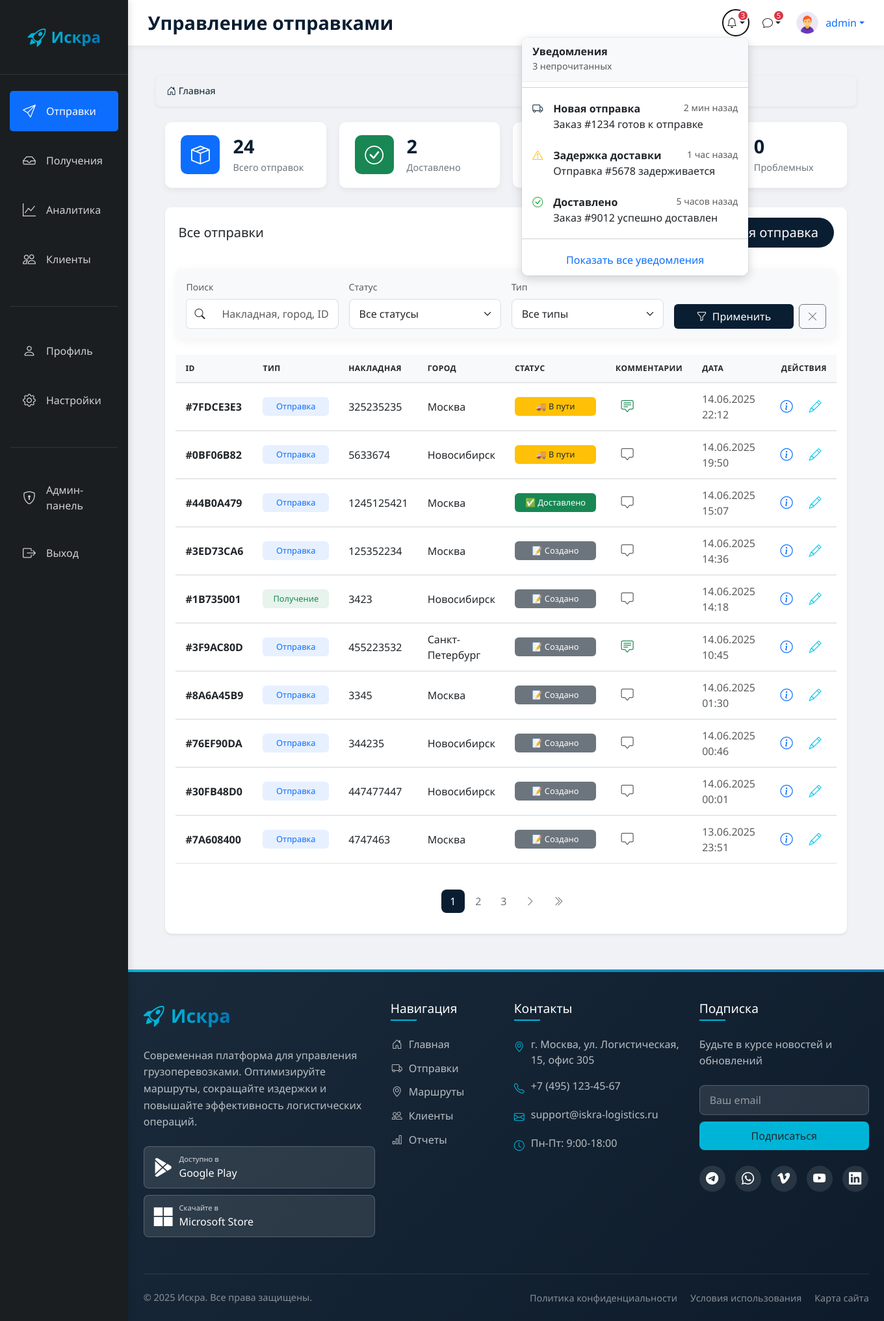
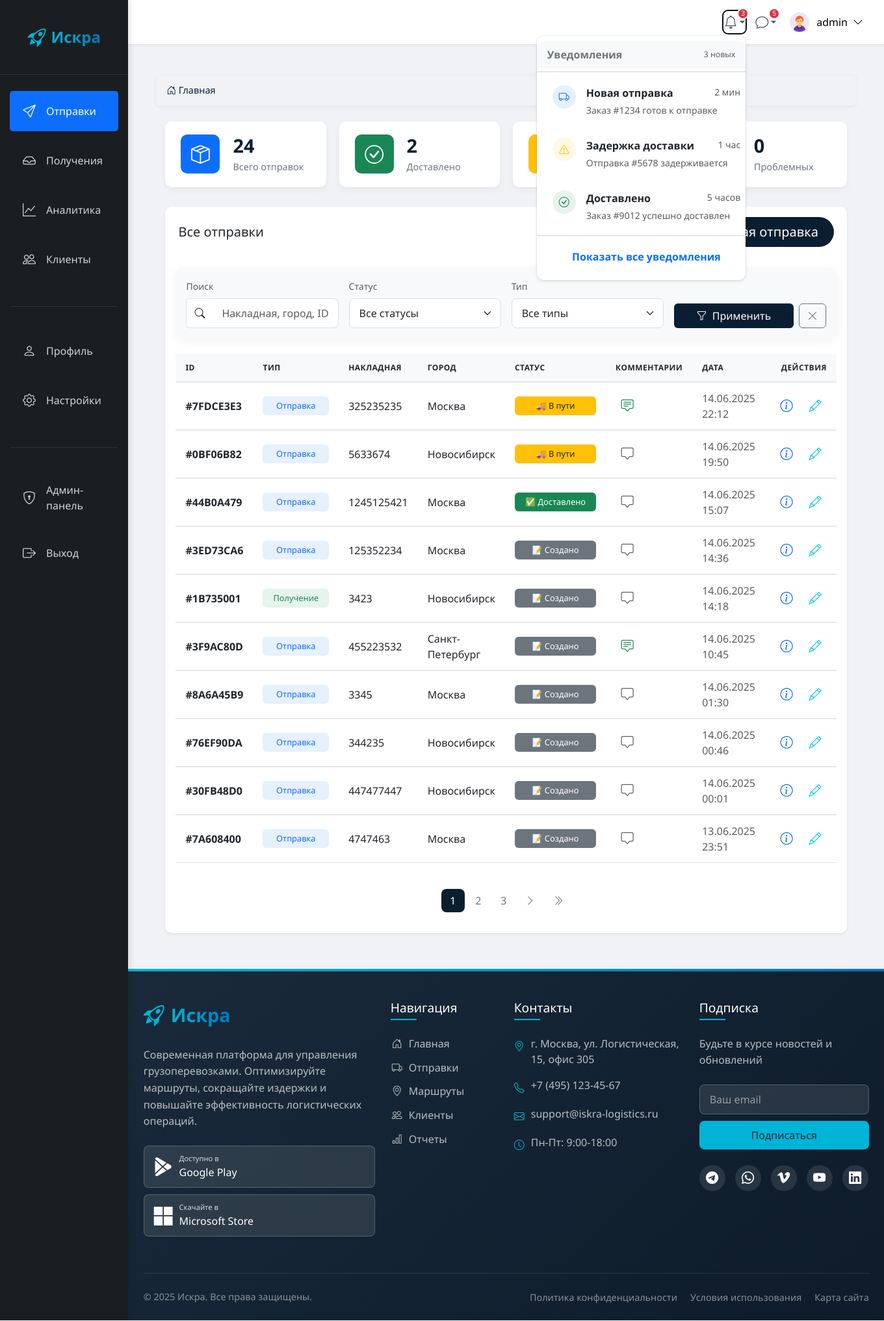
Before and after one commit to Pashadark/logistic_admin, a Django app: page / in a window 1360 px wide, after a click that opens the changed part. Shown: the whole page at 65% size. Run offline with Django 4.2, Linux system fonts and the light colour scheme; a user stored in the database is signed in; data comes from the database, SQL or seed files in the repository; both versions use the stored data as it was after the commit.

Commit message:
Header work

```diff
--- a/core/static/core/css/style.css
+++ b/core/static/core/css/style.css
@@ -47,6 +47,158 @@ body {
 .stat-card:hover {
     transform: translateY(-5px);
     box-shadow: 0 10px 20px rgba(0,0,0,0.1);
+}
+/* Header styles */
+.header {
+    padding: 12px 24px;
+    box-shadow: 0 1px 3px rgba(0,0,0,0.05);
+    z-index: 100;
+    display: flex;
+    align-items: center;
+    justify-content: space-between;
+    gap: 15px;
+}
+
+.header-container {
+    display: flex;
+    align-items: center;
+    justify-content: space-between;
+    width: 100%;
+    max-width: 1600px;
+    margin: 0 auto;
+}
+
+/* Button icons */
+.btn-icon {
+    display: flex;
+    align-items: center;
+    justify-content: center;
+    width: 36px;
+    height: 36px;
+    border-radius: 8px;
+    background: transparent;
+    border: none;
+    transition: all 0.2s ease;
+    position: relative;
+    color: #495057;
+    margin-left: 8px;
+}
+
+.btn-icon:hover {
+    background: rgba(0, 0, 0, 0.05);
+    transform: scale(1.05);
+}
+
+.btn-icon:active {
+    transform: scale(0.95);
+}
+
+/* Notification badge */
+.notification-badge {
+    position: absolute;
+    top: -4px;
+    right: -4px;
+    background: var(--danger);
+    color: white;
+    font-size: 0.65rem;
+    min-width: 18px;
+    height: 18px;
+    border-radius: 50%;
+    display: flex;
+    align-items: center;
+    justify-content: center;
+    padding: 0 4px;
+    border: 2px solid white;
+}
+
+
+/* Dropdown styles */
+.dropdown-card {
+    border-radius: 12px;
+    border: 1px solid rgba(0,0,0,0.05);
+    padding: 8px 0;
+    min-width: 320px;
+}
+
+.dropdown-header {
+    background-color: #f8f9fa;
+    border-radius: 12px 12px 0 0;
+    padding: 12px 16px;
+}
+
+.dropdown-item {
+    padding: 8px 16px;
+    border-radius: 8px;
+    margin: 0 8px;
+    transition: all 0.2s;
+}
+
+.dropdown-item:hover {
+    background-color: #f1f3f5;
+}
+
+.icon-circle {
+    width: 36px;
+    height: 36px;
+    border-radius: 50%;
+    display: flex;
+    align-items: center;
+    justify-content: center;
+    font-size: 1rem;
+}
+
+/* User menu */
+.user-menu-btn {
+    display: flex;
+    align-items: center;
+    gap: 8px;
+    background: transparent;
+    border: none;
+    padding: 4px 8px;
+    border-radius: 8px;
+    transition: all 0.2s;
+}
+
+.user-menu-btn:hover {
+    background: rgba(0, 0, 0, 0.05);
+}
+
+/* Responsive adjustments for header */
+@media (max-width: 992px) {
+    .header {
+        padding: 10px 15px;
+    }
+
+    .logo-text {
+        display: none;
+    }
+}
+
+@media (max-width: 768px) {
+    .header {
+        padding: 8px 12px;
+    }
+
+    .btn-icon {
+        width: 32px;
+        height: 32px;
+    }
+
+    .notification-badge {
+        min-width: 16px;
+        height: 16px;
+        font-size: 0.6rem;
+    }
+}
+
+@media (max-width: 576px) {
+    .user-name {
+        display: none;
+    }
+
+    .dropdown-card {
+        min-width: 280px;
+    }
 }
 
 .stat-icon {
@@ -253,9 +405,6 @@ body {
         padding: 15px;
     }
 
-    .header {
-        padding: 15px;
-    }
 
     .stat-card .card-body {
         padding: 1rem;
@@ -442,15 +591,6 @@ body {
     overflow-y: auto;
 }
 
-.header {
-    background: white;
-    box-shadow: 0 2px 10px rgba(0,0,0,0.05);
-    padding: 15px 30px;
-    z-index: 999;
-    display: flex;
-    justify-content: space-between;
-    align-items: center;
-}
 
 .header .page-title h1 {
     font-size: 1.8rem;
--- a/core/templates/core/partials/_header.html
+++ b/core/templates/core/partials/_header.html
@@ -1,182 +1,216 @@
 {% load static %}
-<header class="header">
-    <div class="page-title">
-        <h1>{% block page_title %}Управление отправками{% endblock %}</h1>
+<header class="header bg-white border-bottom">
+    <div class="header-container">
+        <!-- Логотип и навигация -->
+        <div class="d-flex align-items-center">
         </div>
 
+        <!-- Панель действий -->
         <div class="d-flex align-items-center">
-        <!-- Панель уведомлений -->
-        <div class="header-actions">
             <!-- Уведомления -->
-            <div class="dropdown">
-                <button class="header-action-btn dropdown-toggle"
+            <div class="dropdown me-1">
+                <button class="btn-icon dropdown-toggle"
                         id="notificationsDropdown"
                         data-bs-toggle="dropdown"
                         aria-expanded="false"
                         title="Уведомления">
-                    <i class="bi bi-bell"></i>
-                    <span class="header-notification-badge">3</span>
+                    <i class="bi bi-bell fs-5"></i>
+                    <span class="notification-badge">3</span>
                 </button>
-                <ul class="dropdown-menu dropdown-menu-end header-dropdown-menu" aria-labelledby="notificationsDropdown">
-                    <li class="header-dropdown-header">
-                        <h6 class="mb-0">Уведомления</h6>
-                        <small class="text-muted">3 непрочитанных</small>
+                <ul class="dropdown-menu dropdown-menu-end dropdown-card shadow-sm" aria-labelledby="notificationsDropdown">
+                    <li class="dropdown-header">
+                        <div class="d-flex justify-content-between align-items-center">
+                            <h6 class="mb-0 fw-semibold">Уведомления</h6>
+                            <small class="text-muted">3 новых</small>
+                        </div>
                     </li>
-                    <li><hr class="dropdown-divider"></li>
+                    <li><hr class="dropdown-divider my-1"></li>
                     <li>
-                        <a class="header-dropdown-item" href="#">
+                        <a class="dropdown-item p-3" href="#">
                             <div class="d-flex">
                                 <div class="flex-shrink-0 me-3">
-                                    <i class="bi bi-truck notification-icon-primary"></i>
+                                    <div class="icon-circle bg-primary bg-opacity-10 text-primary">
+                                        <i class="bi bi-truck"></i>
+                                    </div>
                                 </div>
                                 <div class="flex-grow-1">
-                                    <div class="d-flex justify-content-between">
-                                        <strong>Новая отправка</strong>
-                                        <small class="text-muted">2 мин назад</small>
+                                    <div class="d-flex justify-content-between mb-1">
+                                        <strong class="text-truncate">Новая отправка</strong>
+                                        <small class="text-muted ms-2">2 мин</small>
                                     </div>
-                                    <div class="text-truncate">Заказ #1234 готов к отправке</div>
+                                    <div class="text-muted small">Заказ #1234 готов к отправке</div>
                                 </div>
                             </div>
                         </a>
                     </li>
                     <li>
-                        <a class="header-dropdown-item" href="#">
+                        <a class="dropdown-item p-3" href="#">
                             <div class="d-flex">
                                 <div class="flex-shrink-0 me-3">
-                                    <i class="bi bi-exclamation-triangle notification-icon-warning"></i>
+                                    <div class="icon-circle bg-warning bg-opacity-10 text-warning">
+                                        <i class="bi bi-exclamation-triangle"></i>
+                                    </div>
                                 </div>
                                 <div class="flex-grow-1">
-                                    <div class="d-flex justify-content-between">
-                                        <strong>Задержка доставки</strong>
-                                        <small class="text-muted">1 час назад</small>
+                                    <div class="d-flex justify-content-between mb-1">
+                                        <strong class="text-truncate">Задержка доставки</strong>
+                                        <small class="text-muted ms-2">1 час</small>
                                     </div>
-                                    <div class="text-truncate">Отправка #5678 задерживается</div>
+                                    <div class="text-muted small">Отправка #5678 задерживается</div>
                                 </div>
                             </div>
                         </a>
                     </li>
                     <li>
-                        <a class="header-dropdown-item" href="#">
+                        <a class="dropdown-item p-3" href="#">
                             <div class="d-flex">
                                 <div class="flex-shrink-0 me-3">
-                                    <i class="bi bi-check-circle notification-icon-success"></i>
+                                    <div class="icon-circle bg-success bg-opacity-10 text-success">
+                                        <i class="bi bi-check-circle"></i>
+                                    </div>
                                 </div>
                                 <div class="flex-grow-1">
-                                    <div class="d-flex justify-content-between">
-                                        <strong>Доставлено</strong>
-                                        <small class="text-muted">5 часов назад</small>
+                                    <div class="d-flex justify-content-between mb-1">
+                                        <strong class="text-truncate">Доставлено</strong>
+                                        <small class="text-muted ms-2">5 часов</small>
                                     </div>
-                                    <div class="text-truncate">Заказ #9012 успешно доставлен</div>
+                                    <div class="text-muted small">Заказ #9012 успешно доставлен</div>
                                 </div>
                             </div>
                         </a>
                     </li>
-                    <li><hr class="dropdown-divider"></li>
-                    <li class="text-center">
-                        <a href="#" class="header-dropdown-item text-primary">Показать все уведомления</a>
+                    <li><hr class="dropdown-divider my-1"></li>
+                    <li class="text-center py-2">
+                        <a href="#" class="dropdown-item fw-semibold text-primary">Показать все уведомления</a>
                     </li>
                 </ul>
             </div>
 
             <!-- Сообщения -->
-            <div class="dropdown">
-                <button class="header-action-btn dropdown-toggle"
+            <div class="dropdown me-2">
+                <button class="btn-icon dropdown-toggle"
                         id="messagesDropdown"
                         data-bs-toggle="dropdown"
                         aria-expanded="false"
                         title="Сообщения">
-                    <i class="bi bi-chat"></i>
-                    <span class="header-notification-badge">5</span>
+                    <i class="bi bi-chat fs-5"></i>
+                    <span class="notification-badge">5</span>
                 </button>
-                <ul class="dropdown-menu dropdown-menu-end header-dropdown-menu" aria-labelledby="messagesDropdown">
-                    <li class="header-dropdown-header">
-                        <h6 class="mb-0">Сообщения</h6>
+                <ul class="dropdown-menu dropdown-menu-end dropdown-card shadow-sm" aria-labelledby="messagesDropdown">
+                    <li class="dropdown-header">
+                        <div class="d-flex justify-content-between align-items-center">
+                            <h6 class="mb-0 fw-semibold">Сообщения</h6>
                             <small class="text-muted">5 непрочитанных</small>
+                        </div>
                     </li>
-                    <li><hr class="dropdown-divider"></li>
+                    <li><hr class="dropdown-divider my-1"></li>
                     <li>
-                        <a class="header-dropdown-item" href="#">
+                        <a class="dropdown-item p-3" href="#">
                             <div class="d-flex">
                                 <div class="flex-shrink-0 me-3">
-                                    <img src="{% static 'core/img/user1.jpg' %}" alt="User" class="rounded-circle" width="40">
+                                    <img src="{% static 'core/img/user1.jpg' %}" alt="User" class="rounded-circle" width="40" height="40">
                                 </div>
                                 <div class="flex-grow-1">
-                                    <div class="d-flex justify-content-between">
-                                        <strong>Иван Петров</strong>
-                                        <small class="text-muted">10 мин назад</small>
+                                    <div class="d-flex justify-content-between mb-1">
+                                        <strong class="text-truncate">Иван Петров</strong>
+                                        <small class="text-muted ms-2">10 мин</small>
                                     </div>
-                                    <div class="text-truncate">Когда будет готова отправка?</div>
+                                    <div class="text-muted small text-truncate">Когда будет готова отправка?</div>
                                 </div>
                             </div>
                         </a>
                     </li>
                     <li>
-                        <a class="header-dropdown-item" href="#">
+                        <a class="dropdown-item p-3" href="#">
                             <div class="d-flex">
                                 <div class="flex-shrink-0 me-3">
-                                    <img src="{% static 'core/img/user2.jpg' %}" alt="User" class="rounded-circle" width="40">
+                                    <img src="{% static 'core/img/user2.jpg' %}" alt="User" class="rounded-circle" width="40" height="40">
                                 </div>
                                 <div class="flex-grow-1">
-                                    <div class="d-flex justify-content-between">
-                                        <strong>Ольга Сидорова</strong>
-                                        <small class="text-muted">1 час назад</small>
+                                    <div class="d-flex justify-content-between mb-1">
+                                        <strong class="text-truncate">Ольга Сидорова</strong>
+                                        <small class="text-muted ms-2">1 час</small>
                                     </div>
-                                    <div class="text-truncate">Нужно изменить адрес доставки</div>
+                                    <div class="text-muted small text-truncate">Нужно изменить адрес доставки</div>
                                 </div>
                             </div>
                         </a>
                     </li>
                     <li>
-                        <a class="header-dropdown-item" href="#">
+                        <a class="dropdown-item p-3" href="#">
                             <div class="d-flex">
                                 <div class="flex-shrink-0 me-3">
-                                    <img src="{% static 'core/img/user3.jpg' %}" alt="User" class="rounded-circle" width="40">
+                                    <img src="{% static 'core/img/user3.jpg' %}" alt="User" class="rounded-circle" width="40" height="40">
                                 </div>
                                 <div class="flex-grow-1">
-                                    <div class="d-flex justify-content-between">
-                                        <strong>Алексей Иванов</strong>
-                                        <small class="text-muted">3 часа назад</small>
+                                    <div class="d-flex justify-content-between mb-1">
+                                        <strong class="text-truncate">Алексей Иванов</strong>
+                                        <small class="text-muted ms-2">3 часа</small>
                                     </div>
-                                    <div class="text-truncate">Подтвердите получение документов</div>
+                                    <div class="text-muted small text-truncate">Подтвердите получение документов</div>
                                 </div>
                             </div>
                         </a>
                     </li>
-                    <li><hr class="dropdown-divider"></li>
-                    <li class="text-center">
-                        <a href="#" class="header-dropdown-item text-primary">Показать все сообщения</a>
+                    <li><hr class="dropdown-divider my-1"></li>
+                    <li class="text-center py-2">
+                        <a href="#" class="dropdown-item fw-semibold text-primary">Показать все сообщения</a>
                     </li>
                 </ul>
-            </div>
             </div>
 
             <!-- Меню пользователя -->
             {% if user.is_authenticated %}
-        <div class="user-menu dropdown">
-            <a href="#" class="d-flex align-items-center text-decoration-none dropdown-toggle"
-               id="userDropdown" role="button" data-bs-toggle="dropdown" aria-expanded="false">
-                <img src="{% static 'core/img/user-avatar.jpg' %}" alt="User" class="rounded-circle me-2">
-                <span class="d-none d-md-inline">{{ user.username }}</span>
+            <div class="dropdown">
+                <button class="user-menu-btn"
+                        id="userDropdown"
+                        data-bs-toggle="dropdown"
+                        aria-expanded="false"
+                        title="Профиль">
+                    <img src="{% static 'core/img/user-avatar.jpg' %}" alt="User" class="rounded-circle" width="36" height="36">
+                    <span class="user-name d-none d-md-inline fw-medium">{{ user.username }}</span>
+                    <i class="bi bi-chevron-down"></i>
+                </button>
+                <ul class="dropdown-menu dropdown-menu-end dropdown-card shadow-sm" aria-labelledby="userDropdown">
+                    <li class="dropdown-header px-3 py-2">
+                        <div class="d-flex align-items-center">
+                            <img src="{% static 'core/img/user-avatar.jpg' %}" alt="User" class="rounded-circle me-3" width="48" height="48">
+                            <div>
+                                <h6 class="mb-0 fw-semibold">{{ user.username }}</h6>
+                                <small class="text-muted">Администратор</small>
+                            </div>
+                        </div>
+                    </li>
+                    <li><hr class="dropdown-divider my-1"></li>
+                    <li>
+                        <a class="dropdown-item d-flex align-items-center" href="{% url 'profile' %}">
+                            <i class="bi bi-person me-3"></i>
+                            <span>Профиль</span>
                         </a>
-            <ul class="dropdown-menu dropdown-menu-end" aria-labelledby="userDropdown">
-                <li><a class="dropdown-item" href="{% url 'profile' %}">
-                    <i class="bi bi-person me-2"></i> Профиль
-                </a></li>
-                <li><hr class="dropdown-divider"></li>
+                    </li>
+                    <li>
+                        <a class="dropdown-item d-flex align-items-center" href="#">
+                            <i class="bi bi-gear me-3"></i>
+                            <span>Настройки</span>
+                        </a>
+                    </li>
+                    <li><hr class="dropdown-divider my-1"></li>
                     <li>
                         <form method="post" action="{% url 'logout' %}">
                             {% csrf_token %}
-                        <button type="submit" class="dropdown-item">
-                            <i class="bi bi-box-arrow-right me-2"></i> Выход
+                            <button type="submit" class="dropdown-item d-flex align-items-center w-100">
+                                <i class="bi bi-box-arrow-right me-3"></i>
+                                <span>Выход</span>
                             </button>
                         </form>
                     </li>
                 </ul>
             </div>
             {% else %}
-        <a href="{% url 'login' %}" class="btn btn-sm btn-outline-primary">
+            <a href="{% url 'login' %}" class="btn btn-sm btn-outline-primary rounded-pill px-3 ms-2">
                 <i class="bi bi-box-arrow-in-right me-1"></i> Войти
             </a>
             {% endif %}
         </div>
+    </div>
 </header>
```
Also changed, not shown: cargo_bot.db. Lines whose indentation alone changed are shown as unchanged.
